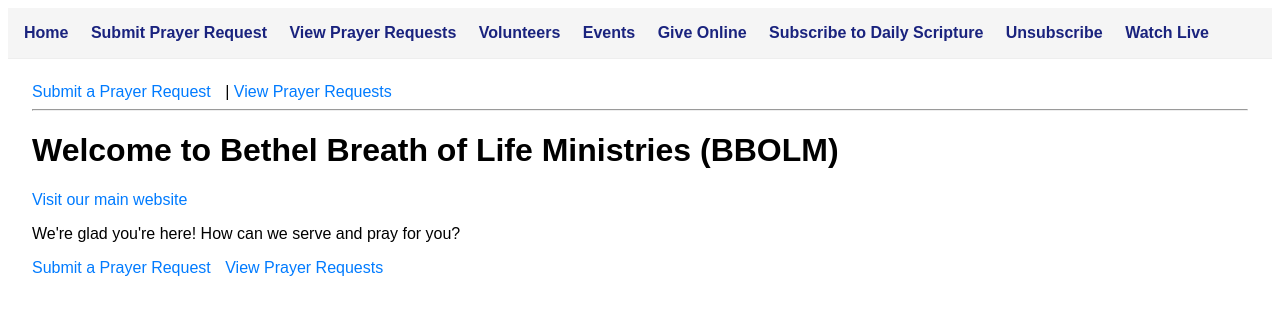
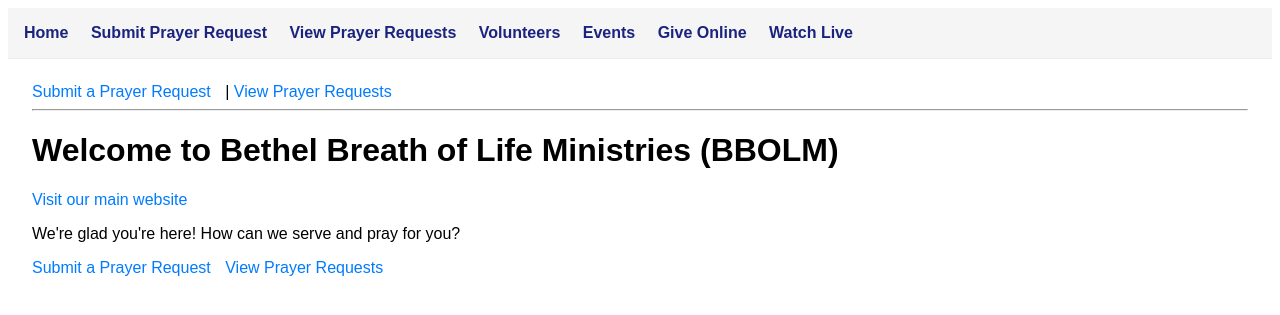
Before and after one commit to 8BitBanditx/church_superapp, a Django app: page / in a window 1280 px wide. Shown: the top 315 px of the page. Run offline with Django 5.2, Linux system fonts and the light colour scheme.

Commit message:
Update base.html

```diff
--- a/templates/base.html
+++ b/templates/base.html
@@ -29,8 +29,6 @@
         <a href="{% url 'opportunities_list' %}">Volunteers</a>
         <a href="{% url 'events_calendar' %}">Events</a>
         <a href="https://www.bbolm.com/about-5" target="_blank">Give Online</a>
-        <a href="{% url 'subscribe' %}">Subscribe to Daily Scripture</a>
-        <a href="{% url 'unsubscribe' %}">Unsubscribe</a>
         <a href="https://global.gotomeeting.com/join/203878837" target="_blank">Watch Live</a>
 
         <!-- Add more tabs for each app as you build! -->
```
